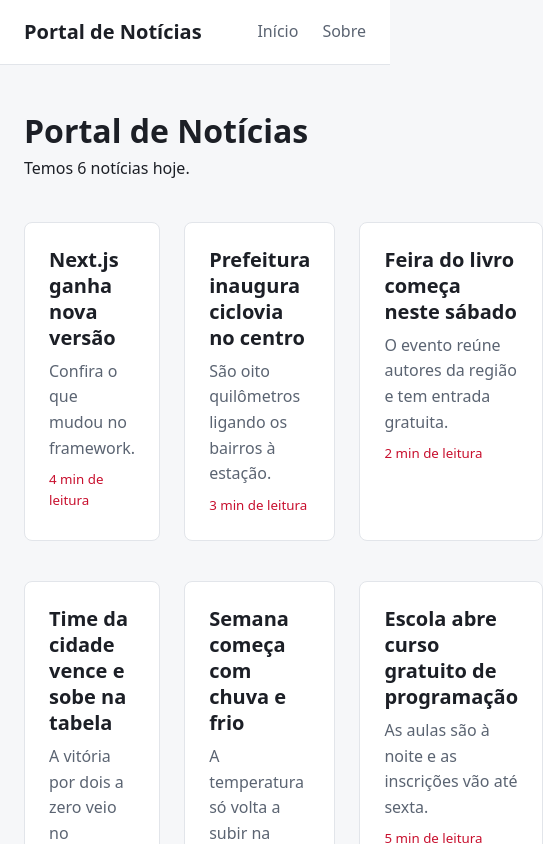
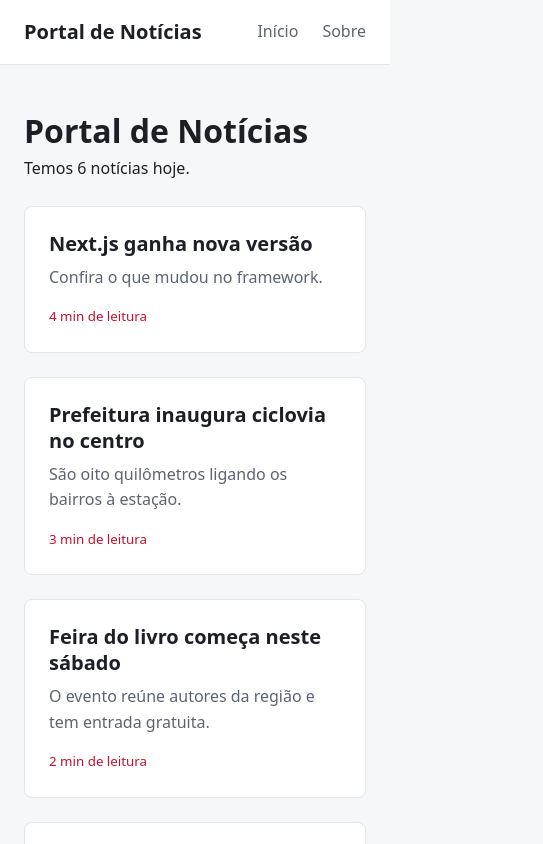
Before and after one commit to profvalmeida/portal-curso, a Next.js app: page / in a window 390 px wide. Shown: the top 844 px of the page, 543 px wide, since content can reach past the window. Built offline with nearby package versions, Linux system fonts and the light colour scheme.

Commit message:
m02-a04: grade de cards responsiva

```diff
--- a/app/componentes/Manchete.module.css
+++ b/app/componentes/Manchete.module.css
@@ -3,7 +3,8 @@
   border: 1px solid var(--cor-borda);
   border-radius: 8px;
   padding: var(--espaco-3);
-  margin-top: var(--espaco-2);
+  display: flex;
+  flex-direction: column;
 }
 
 .titulo {
@@ -19,5 +20,6 @@
 .tempo {
   display: block;
   color: var(--cor-destaque);
-  margin-top: var(--espaco-1);
+  margin-top: auto;
+  padding-top: var(--espaco-2);
 }
--- a/app/page.module.css
+++ b/app/page.module.css
@@ -4,3 +4,15 @@
   gap: var(--espaco-3);
   margin-top: var(--espaco-3);
 }
+
+@media (max-width: 900px) {
+  .grade {
+    grid-template-columns: repeat(2, 1fr);
+  }
+}
+
+@media (max-width: 600px) {
+  .grade {
+    grid-template-columns: 1fr;
+  }
+}
```
